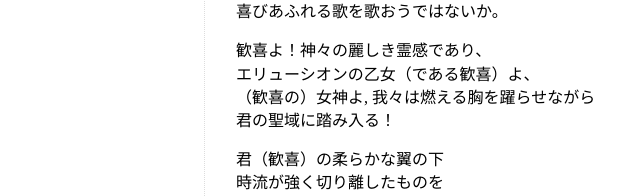
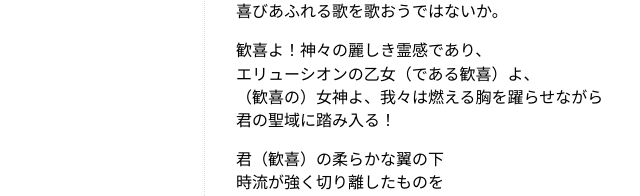
Before and after one commit to ongakubu/iac.ongakubu.org, a plain HTML site: page html/lyrics.html in a window 1280 px wide. Shown: the part 256-452 px from the top of the page, 436-1076 px from the left. Drawn offline with Linux system fonts and the light colour scheme.

Commit message:
Update lyrics.html

```diff
--- a/html/lyrics.html
+++ b/html/lyrics.html
@@ -55,7 +55,7 @@
       喜びあふれる歌を歌おうではないか。</p>
     <p>歓喜よ！神々の麗しき霊感であり、<br>
       エリューシオンの乙女（である歓喜）よ、<br>
-      （歓喜の）女神よ, 我々は燃える胸を躍らせながら<br>
+      （歓喜の）女神よ、我々は燃える胸を躍らせながら<br>
       君の聖域に踏み入る！</p>
     <p>君（歓喜）の柔らかな翼の下<br>
       時流が強く切り離したものを<br>
```
